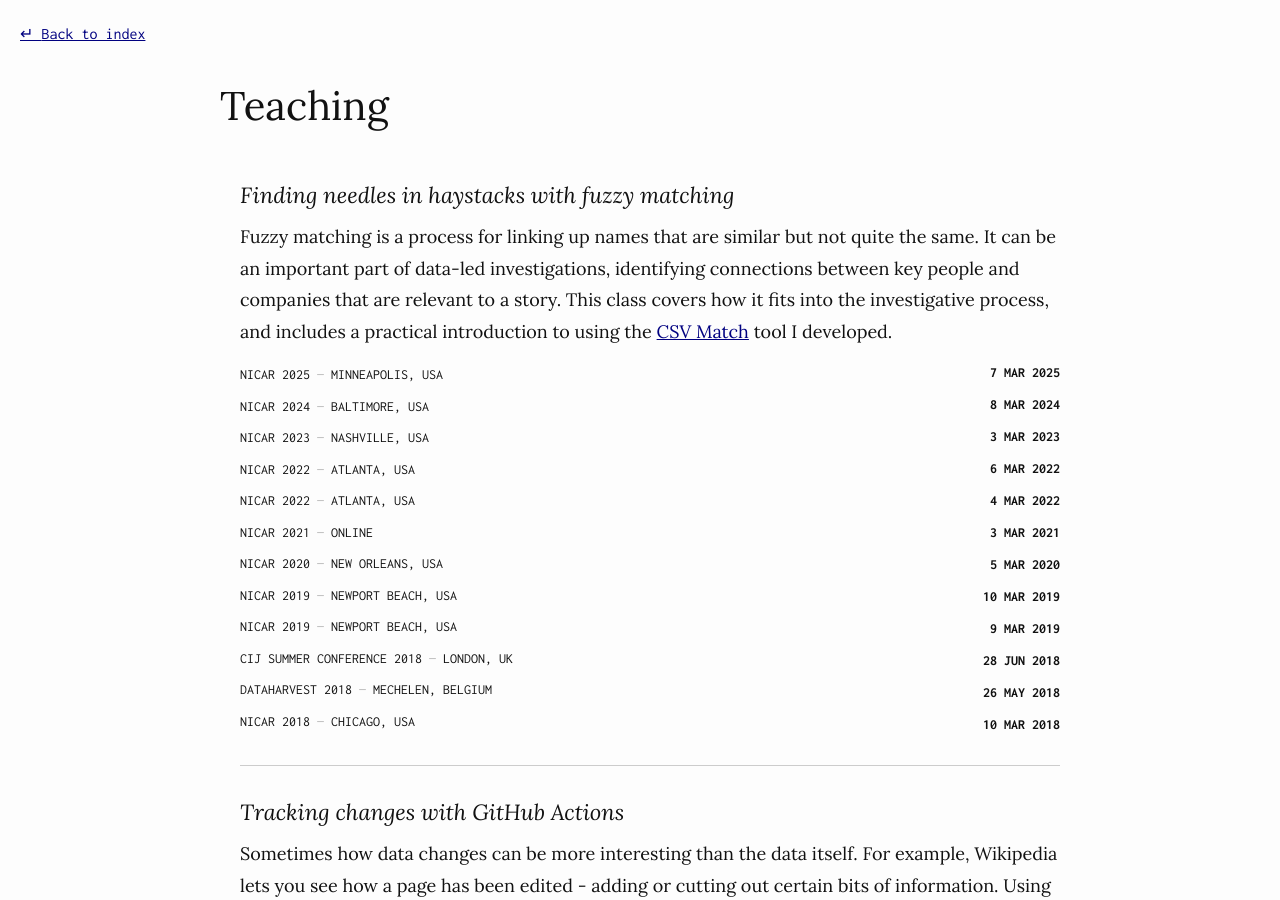
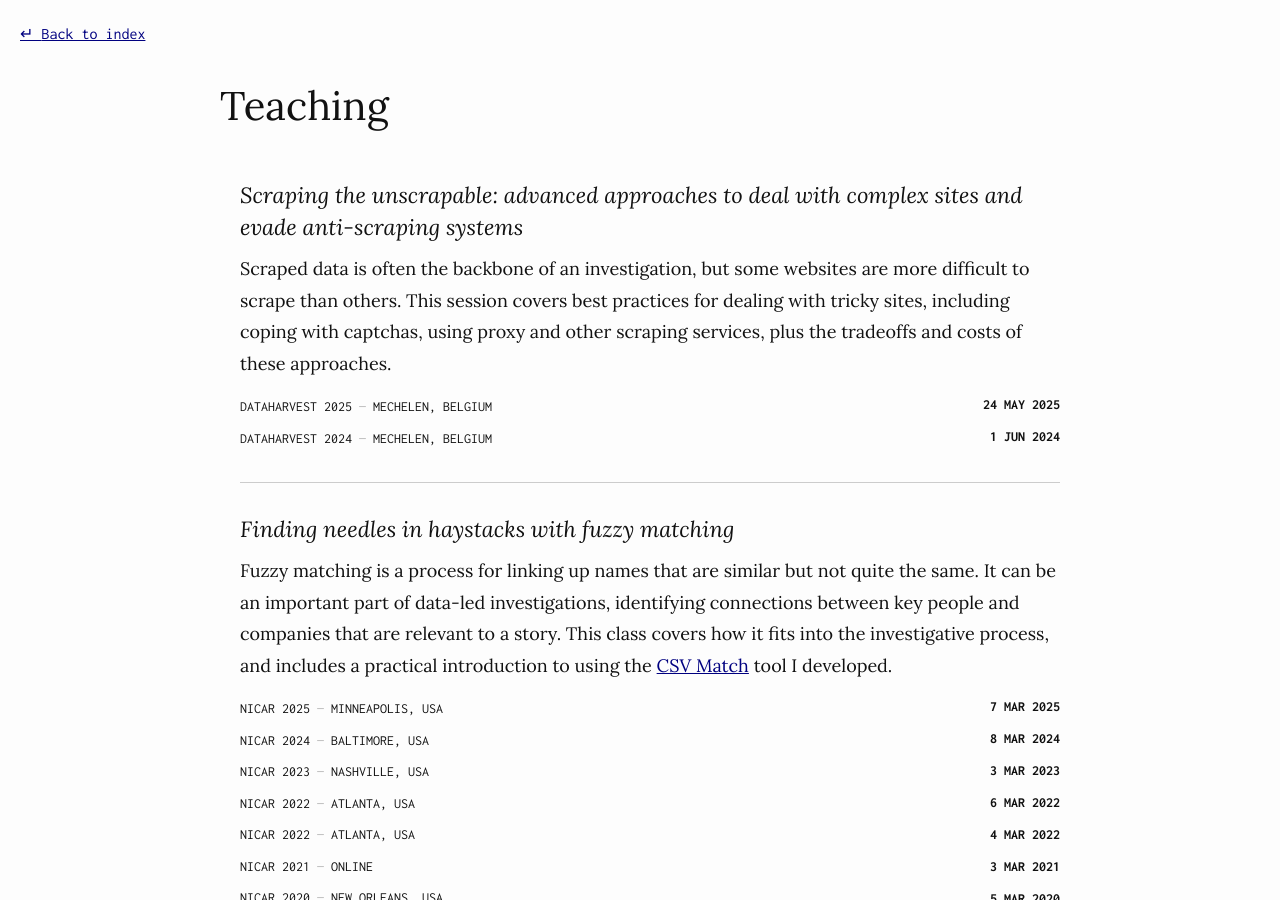
Before and after one commit to maxharlow/maxharlow.github.io, a Jekyll site: the page built from teaching.md, in a window 1280 px wide and 900 px high. Built offline with Jekyll 4.4.1, drawn with Linux system fonts in a browser that asks for light colours.

Commit message:
Update for Dataharvest 2025

```diff
--- a/_data/talks.yaml
+++ b/_data/talks.yaml
@@ -1,10 +1,3 @@
-
--   title: "Scraping the unscrapable: advanced approaches to deal with complex sites and evade anti-scraping systems"
-    event: Dataharvest 2024
-    location: Mechelen, Belgium
-    date: 2024-06-01
-    details: |
-        Scraped data is often the backbone of an investigation, but some websites are more difficult to scrape than others. This session covers best practices for dealing with tricky sites, including coping with captchas, using proxy and other scraping services, plus the tradeoffs and costs of these approaches.
 
 -   title: How to be a (better) data editor
     event: Dataharvest 2022
--- a/_data/teaching.yaml
+++ b/_data/teaching.yaml
@@ -1,3 +1,16 @@
+
+-   title: "Scraping the unscrapable: advanced approaches to deal with complex sites and evade anti-scraping systems"
+    details: |
+        Scraped data is often the backbone of an investigation, but some websites are more difficult to scrape than others. This session covers best practices for dealing with tricky sites, including coping with captchas, using proxy and other scraping services, plus the tradeoffs and costs of these approaches.
+    runs:
+     - date: 2025-05-24
+       event: Dataharvest 2025
+       location: Mechelen, Belgium
+
+     - date: 2024-06-01
+       event: Dataharvest 2024
+       location: Mechelen, Belgium
+       slides: https://docs.google.com/presentation/d/1sJ-SnhaVQujjvS-dPYrjK7WjdbFGORCmlxVYU3vyF1I
 
 -   title: Finding needles in haystacks with fuzzy matching
     details: Fuzzy matching is a process for linking up names that are similar but not quite the same. It can be an important part of data-led investigations, identifying connections between key people and companies that are relevant to a story. This class covers how it fits into the investigative process, and includes a practical introduction to using the [CSV Match](https://github.com/maxharlow/csvmatch) tool I developed.
@@ -5,6 +18,7 @@
       - date: 2025-03-07
         event: Nicar 2025
         location: Minneapolis, USA
+        slides: https://docs.google.com/presentation/d/1hK0wmBRbnpenbVKgd7Fd97dxWi_q3Wkps10ZFT-fC14
 
       - date: 2024-03-08
         event: Nicar 2024
```
